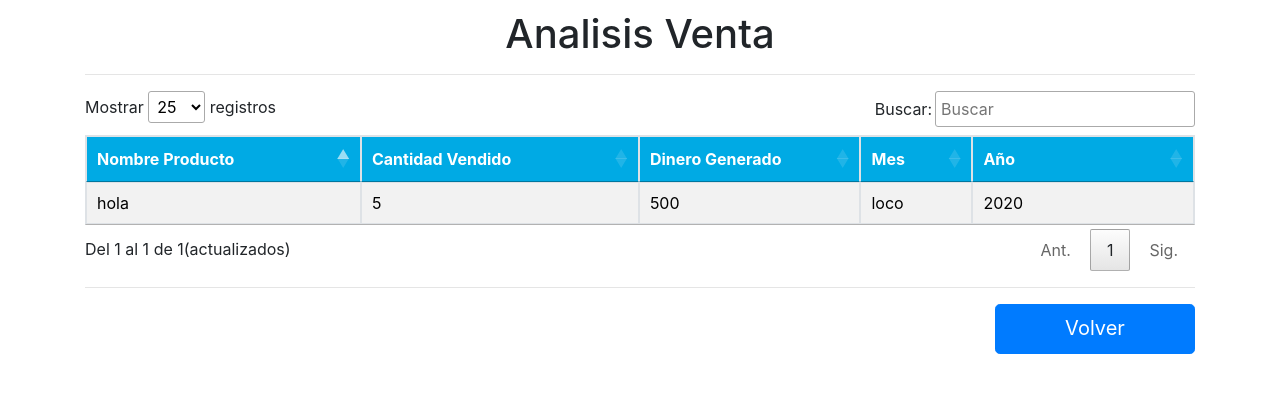
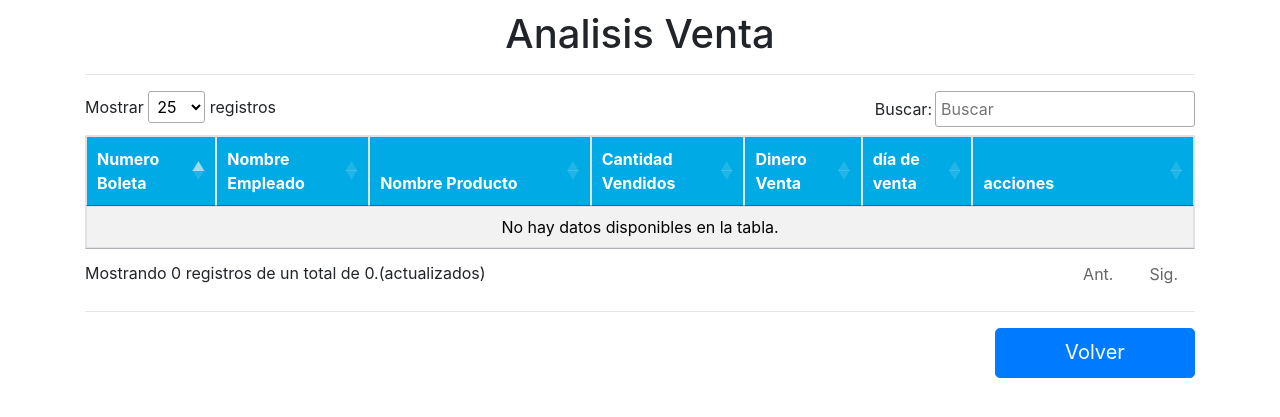
Before and after one commit to john128762/Proyecto-Portafolio-2022, a Django app: page /analisis/ in a window 1280 px wide. Shown: the part 56-473 px from the top of the page. Run offline with Django 4.2, Linux system fonts and the light colour scheme; data that the repository does not hold is empty; parts of the project's set-up code (start-up, migrations or seed data) failed here and were passed over; some libraries are stand-ins or nearby versions.

Commit message:
Factura funcional y pequeños cambios de diseño

```diff
--- a/laTiaDelPan/backend/Controladores/ControladorFacturasProveedor.py
+++ b/laTiaDelPan/backend/Controladores/ControladorFacturasProveedor.py
@@ -2,36 +2,51 @@ from backend.Controladores.ConvertidorTipos import ConvertidorTipos
 from datetime import datetime
 from backend import models
 from backend import modelsApp
+from backend.Controladores.ControladorProductos import ControladorProductos
 
 class ControladorFacturasProveedor:
-    def AgregarFactura(factura):
-        if isinstance(factura, modelsApp.FacturaProveedor):
-            res = modelsApp.Resultado()
+    def AgregarFactura(factura: modelsApp.FacturaProveedor):
+        res = modelsApp.Resultado()
+        nuevaFactura = models.Fact_Proveedor()
 
-            nuevaFactura = models.Fact_Proveedor()
-            nuevaFactura.FAC_NUMERO = factura.Numero
-            nuevaFactura.FAC_FECHA_VENTA = factura.FechaVenta
-            nuevaFactura.FAC_TOTAL = factura.Total
+        nuevaFactura.FAC_NUMERO = factura.Numero
+        nuevaFactura.FAC_FECHA_VENTA = factura.FechaVenta
+        nuevaFactura.FAC_TOTAL = factura.Total
+        nuevaFactura.FAC_VIGENCIA = factura.Vigencia
+        nuevaFactura.USU_USERNAME = models.Usuario.objects.get(USU_USERNAME = factura.Vendedor.Username)
 
-            try:
-                nuevaFactura.save()
+        try:
+            nuevaFactura.save()
+            nuevaFactura.refresh_from_db()
+            detalle: modelsApp.DetalleFacturaProveedor
+            for detalle in factura.Detalle:
+                try:
+                    nuevoDetalle = models.Det_Fact_Proveedor()
+                    nuevoDetalle.FAC_NUMERO = nuevaFactura
+                    nuevoDetalle.PROD_CODIGO = models.Producto.objects.get(PROD_CODIGO = detalle.Prod.Codigo)
+                    nuevoDetalle.DFT_CANTIDAD = detalle.Cantidad
+                    nuevoDetalle.DFT_VALOR = detalle.Valor
+                    nuevoDetalle.save()
+                    ControladorProductos.DisminuirStockProducto(detalle.Prod.Codigo, detalle.Cantidad)
 
-                for detalle in factura.Detalle:
-                    nuevaFacturaDetalleProv = models.Det_Fact_Proveedor()
-                    nuevaFacturaDetalleProv.PROD_CODIGO = models.Producto.objects.get(PROD_CODIGO = detalle.Prod)
-                    nuevaFacturaDetalleProv.DFT_CANTIDAD = detalle.Cantidad
-                    nuevaFacturaDetalleProv.DFT_VALOR = detalle.Valor
-                    nuevaFacturaDetalleProv.save()
+                except Exception as ex:
+                    obj: models.Detalle_Boleta
+                    for obj in models.Detalle_Boleta.objects.filter(BOL_NUMERO = nuevaFactura.BOL_NUMERO) :
+                        obj.delete()
+                    nuevaFactura.delete()
 
-                res.CodigoOperacion = 200
-                res.Mensaje = "La Factura del Proveedor ingresado."
-                return res
-            except:
-                res.CodigoOperacion = -1
-                res.Mensaje = "Error al ingresar la factura del proveedor."
-                return res
-        else:
-            raise TypeError("El parametro Detalle Factura Proveedor no es del tipo esperado")
+                    res.CodigoOperacion = -1
+                    res.Mensaje = "Error al realizar la factura: " + str(ex)
+                    #raise ex
+                    return res
+
+            res.CodigoOperacion = 200
+            res.Mensaje = "Factura realizada"
+            return res
+        except:
+            res.CodigoOperacion = -1
+            res.Mensaje = "Error al realizar la factura: " + str(ex)
+            return res
 
     def __ObtenerDetalleFactura(nroFacturaProv: int):
         resDetalle = map(ConvertidorTipos.ConvertirDetalleFacturaProveedor, list(models.Det_Fact_Proveedor.objects.filter(FAC_NUMERO = nroFacturaProv)))
@@ -42,11 +57,26 @@ class ControladorFacturasProveedor:
         try:
             respuesta = models.Fact_Proveedor(models.Fact_Proveedor.objects.get(FAC_NUMERO = nroFacturaProv))
             resFactura = ConvertidorTipos.ConvertirFacturaProveedor(respuesta)
-            resFactura.Detalle = ControladorFacturasProveedor.__ObtenerDetalleVenta(nroFacturaProv)
+            resFactura.Detalle = ControladorFacturasProveedor.__ObtenerDetalleFactura(nroFacturaProv)
             return nroFacturaProv
         except models.Proveedor.DoesNotExist:
             res.CodigoOperacion = -2
             res.Mensaje = "Facturaa de Proveedor no existe"
+            return res
+
+    def AnularFactura(nroFactura: int):
+        res = modelsApp.Resultado()
+        try:
+            resFactura = models.Fact_Proveedor(models.Fact_Proveedor.objects.get(FAC_NUMERO = nroFactura))
+            resFactura.FAC_VIGENCIA = False
+
+            resFactura.save()
+            res.CodigoOperacion = 200
+            res.Mensaje = "Factura anulada"
+            return res
+        except models.Boleta.DoesNotExist:
+            res.CodigoOperacion = -2
+            res.Mensaje = "Factura no existe"
             return res
 
     def ListarFacturas():
--- a/laTiaDelPan/backend/models.py
+++ b/laTiaDelPan/backend/models.py
@@ -57,6 +57,8 @@ class Fact_Proveedor(models.Model):
     FAC_NUMERO = models.AutoField(primary_key=True)
     FAC_FECHA_VENTA = models.DateTimeField()
     FAC_TOTAL = models.DecimalField(decimal_places=3, max_digits=10)
+    FAC_VIGENCIA = models.BooleanField()
+    USU_USERNAME = models.ForeignKey(Usuario, on_delete=models.CASCADE)
 
 class Det_Fact_Proveedor(models.Model):
     FAC_NUMERO = models.ForeignKey(Fact_Proveedor, on_delete=models.CASCADE)
--- a/laTiaDelPan/backend/modelsApp.py
+++ b/laTiaDelPan/backend/modelsApp.py
@@ -113,11 +113,14 @@ class FacturaProveedor():
     Numero = 0
     FechaVenta = datetime.min
     Total = 0
+    Vigencia = False
+    Vendedor = Usuario()
     Detalle = []
-    def __init__(self, numero = 0, fechaventa: datetime = datetime.min, total = 0, detalle = []):
+    def __init__(self, numero = 0, fechaventa: datetime = datetime.min, total = 0, vigencia = False, vendedor = Usuario(), detalle = []):
         self.Numero = numero
         self.FechaVenta = fechaventa
         self.Total = total
+        self.Vendedor = vendedor
         self.Detalle = detalle
 
 class VistaVentasPorMes:
--- a/laTiaDelPan/frontend/static/js/analisis.js
+++ b/laTiaDelPan/frontend/static/js/analisis.js
@@ -6,7 +6,7 @@ $(document).ready(function() {
           autoWidth: false,
           columnDefs:[
               {targets:2,ordenable:true,width:'20%'},
-              {targets:4,ordenable:false,width: '20%'},
+              {targets:6,ordenable:false,width: '20%'},
             ],
           select: {
                style:    'os',
--- a/laTiaDelPan/frontend/templates/analisisVentas.html
+++ b/laTiaDelPan/frontend/templates/analisisVentas.html
@@ -11,7 +11,7 @@
     <script src="https://cdn.jsdelivr.net/npm/jquery@3.6.0/dist/jquery.slim.min.js"></script>
     <script src="https://cdn.jsdelivr.net/npm/popper.js@1.16.1/dist/umd/popper.min.js"></script>
     <script src="https://cdn.jsdelivr.net/npm/bootstrap@4.6.1/dist/js/bootstrap.bundle.min.js"></script>
-    <title>Analisis Venta</title>
+    <title>Tabla Ventas</title>
 </head>
 <body>
     <!-- Navbar -->
@@ -40,21 +40,27 @@
         <table class="table table-striped table-bordered table-hover" id="tablaAnalisis">
             <thead style="background-color: #00aae4; color: white;">
                 <tr>
+                    <th>Numero Boleta</th>
+                    <th>Nombre Empleado</th>
                     <th>Nombre Producto</th>
-                    <th>Cantidad Vendido</th>
-                    <th>Dinero Generado</th>
-                    <th>Mes</th>
-                    <th>Año</th>
+                    <th>Cantidad Vendidos</th>
+                    <th>Dinero Venta</th>
+                    <th>día de venta</th>
+                    <th>acciones</th>
                 </tr>
             </thead>
             <tbody style="background-color: white; color: black;">
+              {% for venta in venta %}
                 <tr>
-                    <td>hola</td>
-                    <td>5</td>
-                    <td>500</td>
-                    <td>loco</td>
+                    <td>{venta.Numero}</td>
+                    <td>{venta.Vendedor}</td>
+                    <td>{venta.Prod}</td>
+                    <td>{venta.Cantidad}</td>
+                    <td>{venta.Valor}</td>
+                    <td>{venta.FechaVenta}</td>
                     <td>2020</td>
                 </tr>
+              {% endfor %}
             </tbody>
         </table>
         <hr>
--- a/laTiaDelPan/frontend/templates/paginaPrincipal.html
+++ b/laTiaDelPan/frontend/templates/paginaPrincipal.html
@@ -39,8 +39,8 @@
         <a href="/producto/" role="button" class="btn btn-outline-primary btn-rounded btn-lg active" id="agProducto">Agregar Producto</a>
         <a href="/usuario/" role="button" class="btn btn-outline-primary btn-rounded btn-lg active" id="agUsuario">Agregar Usuario</a>
         <a href="/facturaProveedor/" role="button" class="btn btn-outline-primary btn-rounded btn-lg active" id="facProv">Factura Proveedor</a>
-        <a href="/analisis/" role="button" class="btn btn-outline-primary btn-rounded btn-lg active" id="analisis">Analisis Ventas</a>
         <a href="/venta/" role="button" class="btn btn-outline-primary btn-rounded btn-lg active" id="venta">Ventas</a>
+        <a href="/analisis/" role="button" class="btn btn-outline-primary btn-rounded btn-lg active" id="analisis">Tabla Ventas</a>
       </div>
     </div>
 
--- a/laTiaDelPan/frontend/views.py
+++ b/laTiaDelPan/frontend/views.py
@@ -1,4 +1,6 @@
 from django.shortcuts import render
+from backend.Controladores.ControladorVentas import ControladorVentas
+from backend.Controladores.ControladorFacturasProveedor import ControladorFacturasProveedor
 
 # Create your views here.
 
@@ -9,4 +11,7 @@ def paginaPrincipal(request):
     return render(request, 'paginaPrincipal.html')
 
 def analisisVenta(request):
-    return render(request, 'analisisVentas.html')
+    dataV = ControladorVentas.ListarVentas()
+    dataF = ControladorFacturasProveedor.ListarFacturas()
+    tabla = {'venta': dataV, 'factura':dataF}
+    return render(request, 'analisisVentas.html', tabla)
--- a/laTiaDelPan/laTiaDelPan/urls.py
+++ b/laTiaDelPan/laTiaDelPan/urls.py
@@ -50,6 +50,7 @@ urlpatterns = [
 
     path('facturaProveedor/', VistaFacturaProv.factura),
     path('facturaProveedor/obtenerProducto', VistaFacturaProv.postProducto, name="post_productos"),
+    path('realizarFactura/',VistaFacturaProv.realizarFactura, name="post_factura"),
 
 
     path('venta/', VistaVenta.venta),
```
Also changed, not shown: laTiaDelPan/backend/Vistas/VistaFacturaProv.py (+9 -9 lines), laTiaDelPan/backend/templates/facturaProveedor.html (+81 -32 lines).
